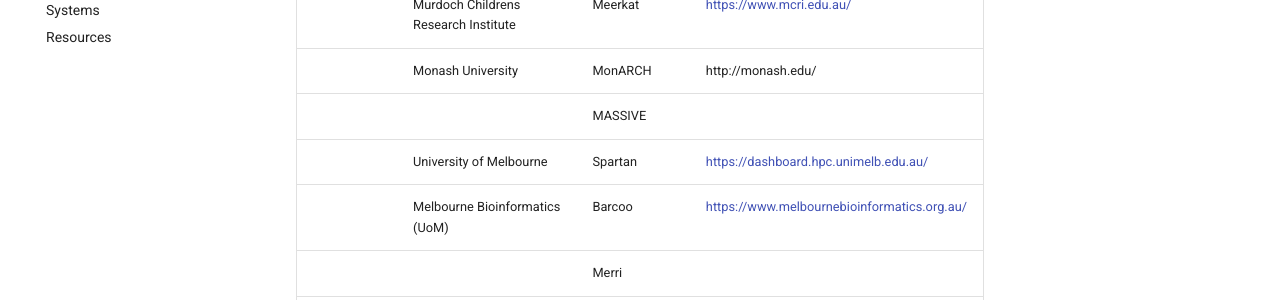
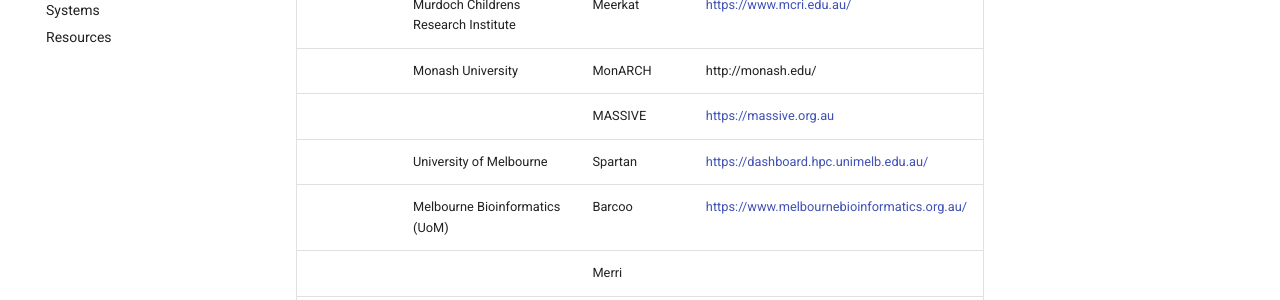
Before and after one commit to australianHPC/Website, an MkDocs documentation site: the page built from docs/sites.md, in a window 1280 px wide and 900 px high, scrolled down 1528 px. Shown: the part 152-452 px from the top of the window. Built offline with MkDocs 1.6.1 and Material for MkDocs 9.7.7, drawn with Linux system fonts in a browser that asks for light colours; old or Windows-style settings are respelled for this version of MkDocs; part of the change alters nothing that is shown.

Commit message:
Add MASSIVE website to sites.md

```diff
--- a/docs/sites.md
+++ b/docs/sites.md
@@ -32,7 +32,7 @@ TAS | Tasmanian Partnership for Advanced Computing | Eddy | [http://www.tpac.org
 VIC | Bureau of Meteorology  | | [http://www.bom.gov.au/](http://www.bom.gov.au/)
 | Murdoch Childrens Research Institute  | Meerkat | [https://www.mcri.edu.au/](https://www.mcri.edu.au/)
 | Monash University  | MonARCH | http://monash.edu/
-| | MASSIVE |
+| | MASSIVE | [https://massive.org.au](https://massive.org.au)
 | University of Melbourne  | Spartan | [https://dashboard.hpc.unimelb.edu.au/](https://dashboard.hpc.unimelb.edu.au/)
 | Melbourne Bioinformatics (UoM) | Barcoo | [https://www.melbournebioinformatics.org.au/](https://www.melbournebioinformatics.org.au/)
 |  | Merri |
```
